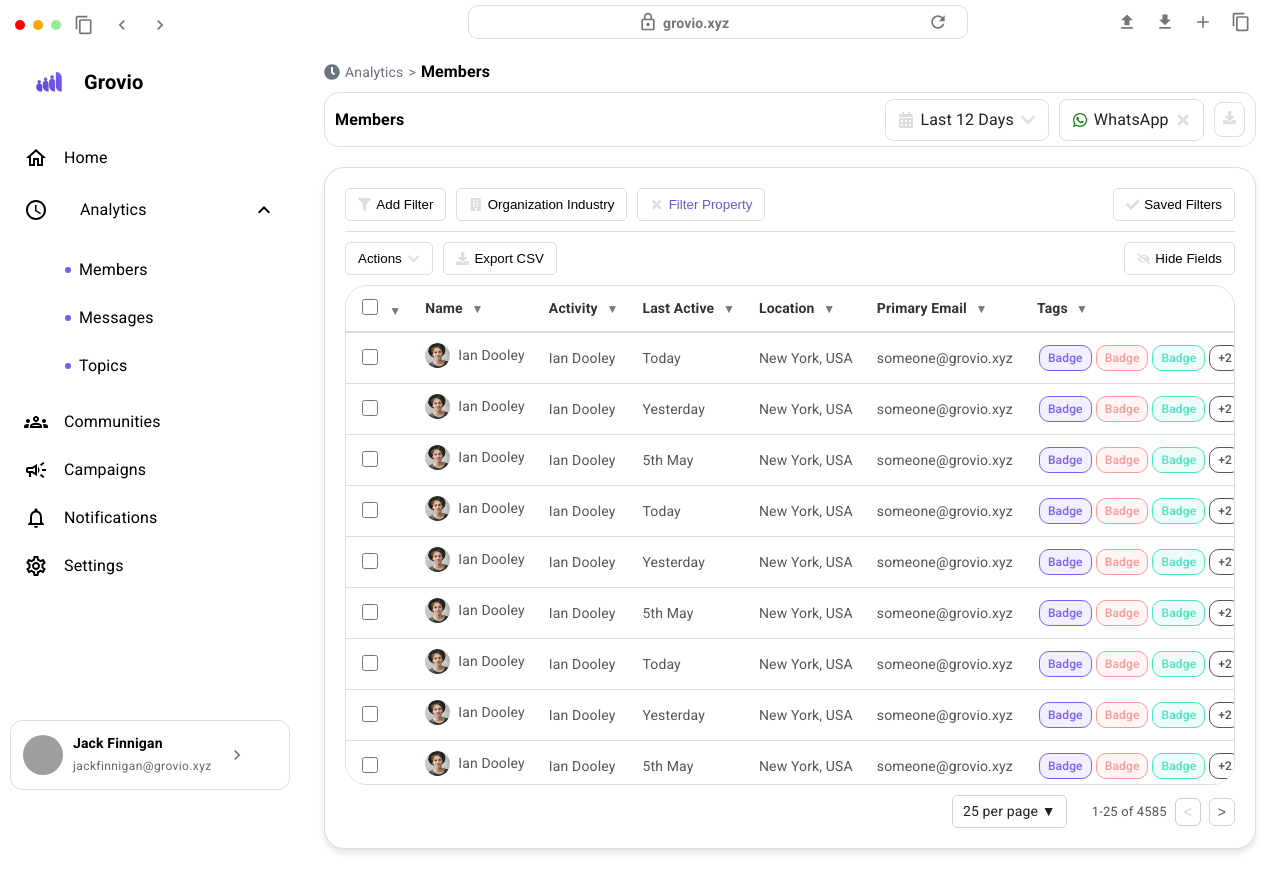
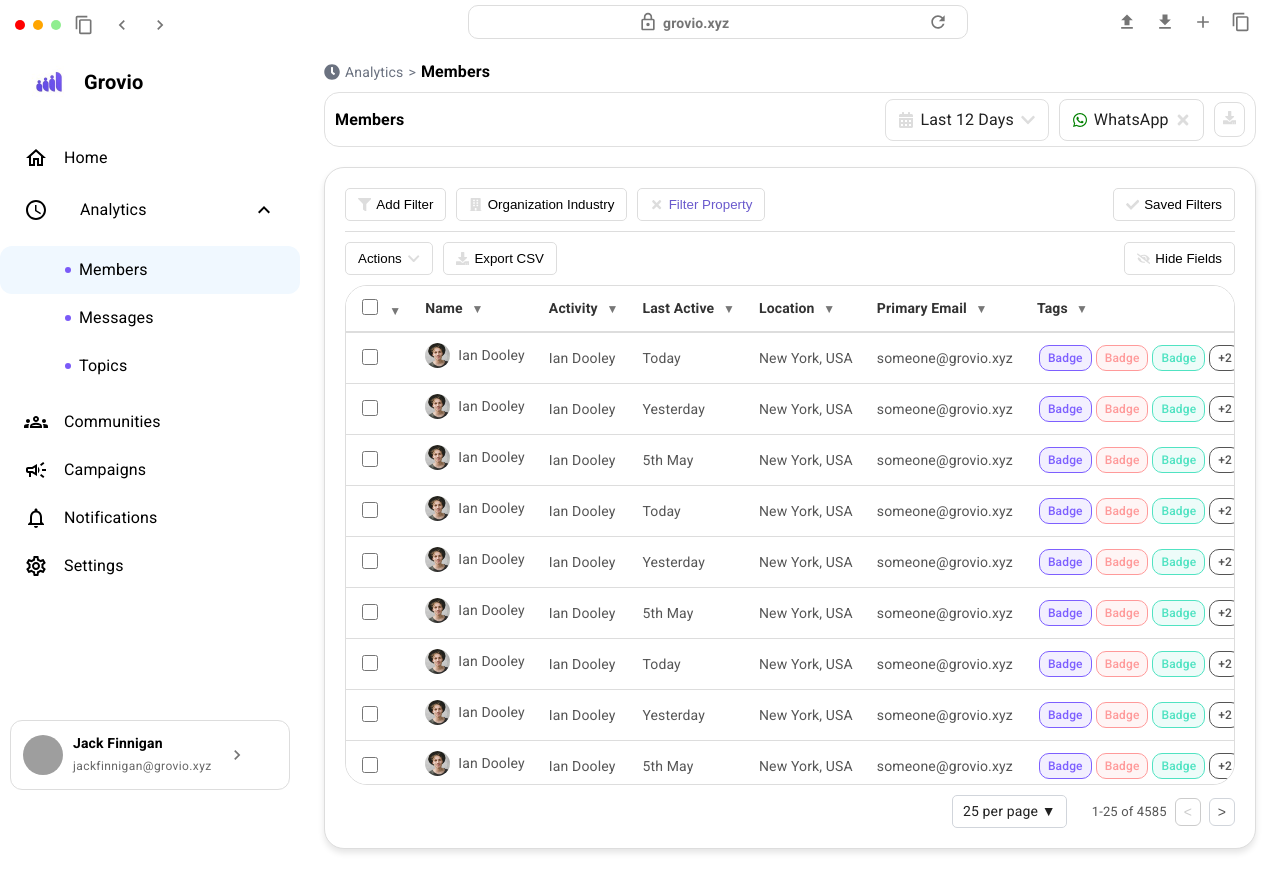
Before and after one commit to Harii-27/Grovio, a React (Create React App) app: page /dashboard/members in a window 1280 px wide. Built offline with nearby package versions, Linux system fonts and the light colour scheme; grey boxes are pictures that could not be loaded.

Commit message:
minor change

```diff
--- a/public/index.html
+++ b/public/index.html
@@ -24,7 +24,7 @@
     -->
   <!-- MUI font -->
   <link rel="stylesheet" href="https://fonts.googleapis.com/css?family=Roboto:300,400,500,700&display=swap" />
-  <title>React App</title>
+  <title>Grovio App</title>
 </head>
 
 <body>
--- a/src/components/common/SidebarItem.tsx
+++ b/src/components/common/SidebarItem.tsx
@@ -1,40 +1,55 @@
 import { Box, ListItemButton, ListItemIcon, Typography, Stack } from "@mui/material";
-import { Link } from "react-router-dom";
+import { Link, useLocation } from "react-router-dom";
 import { RouteType } from "../../routes/config";
 
 type Props = {
   item: RouteType;
-  isChild?: boolean; // ✅ Add isChild prop
+  isChild?: boolean;
 };
 
 const SidebarItem = ({ item, isChild = false }: Props) => {
+  const location = useLocation();
+  const isActive = location.pathname === item.path;
+
   return (
     item.sidebarProps && item.path ? (
       <ListItemButton
         component={Link}
         to={item.path}
+        selected={isActive}
         sx={{
-          backgroundColor: "transparent !important",
-          "&:hover": { backgroundColor: "transparent !important" },
-          "&.Mui-selected": { backgroundColor: "transparent !important", color: "inherit" },
-          "&.Mui-selected:hover": { backgroundColor: "transparent !important" },
+          backgroundColor: isActive ? "#F0F8FF" : "transparent",
+          borderRadius: "8px",
           paddingY: "12px",
-          paddingLeft: isChild ? "35px" : "24px" // ✅ Shift child items slightly
+          paddingLeft: isChild ? "35px" : "24px",
+          transition: "background-color 0.3s ease-in-out, border-radius 0.2s ease-in-out",
+          "&:hover": {
+            backgroundColor: "#F0F8FF",
+            borderRadius: "12px",
+          },
+          "&.Mui-selected": {
+            backgroundColor: "#F0F8FF",
+            color: "#000",
+            borderRadius: "12px",
+          },
+          "&.Mui-selected:hover": {
+            backgroundColor: "#F0F8FF",
+            borderRadius: "12px",
+          },
         }}
       >
         <ListItemIcon sx={{ color: "inherit", minWidth: isChild ? "30px" : "40px" }}>
-          {!isChild && item.sidebarProps.icon} {/* ✅ Hide icon for child items */}
+          {!isChild && item.sidebarProps.icon}
         </ListItemIcon>
 
-        {/* ✅ Use Stack to align dot & name properly */}
         <Stack direction="row" alignItems="center" spacing={1}>
-          {isChild && ( // ✅ Purple dot for child items
+          {isChild && (
             <Box
               sx={{
                 width: 6,
                 height: 6,
                 backgroundColor: "#7a5af8",
-                borderRadius: "50%"
+                borderRadius: "50%",
               }}
             />
           )}
--- a/src/components/common/SidebarItemCollapse.tsx
+++ b/src/components/common/SidebarItemCollapse.tsx
@@ -9,7 +9,7 @@ import { RootState } from "../../redux/store";
 
 type Props = {
   item: RouteType;
-  isChild?: boolean; // ✅ Added to check if it's a child item
+  isChild?: boolean;
 };
 
 const SidebarItemCollapse = ({ item, isChild = false }: Props) => {
@@ -29,7 +29,7 @@ const SidebarItemCollapse = ({ item, isChild = false }: Props) => {
         onClick={() => setOpen(!open)}
         sx={{
           paddingY: "12px",
-          paddingX: isChild ? "40px" : "24px", // ✅ Indent child items
+          paddingX: isChild ? "40px" : "24px",
           "&:hover": { backgroundColor: "transparent" },
           "&.Mui-selected": { backgroundColor: "transparent" }
         }}
@@ -55,7 +55,7 @@ const SidebarItemCollapse = ({ item, isChild = false }: Props) => {
         route.child ? (
           <SidebarItemCollapse item={route} key={index} />
         ) : (
-          <SidebarItem item={route} key={index} isChild={true} /> // ✅ Mark as child
+          <SidebarItem item={route} key={index} isChild={true} />
         )
       ) : null
     )}
```
Also changed, not shown: src/assets/images/typescript-logo-240.png (deleted).
